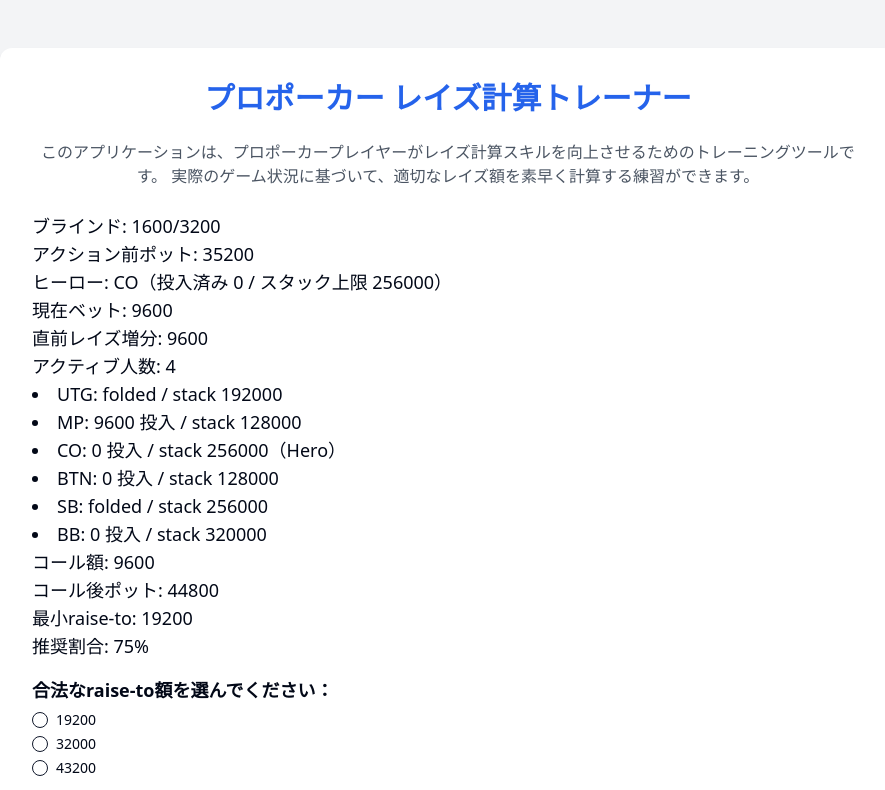
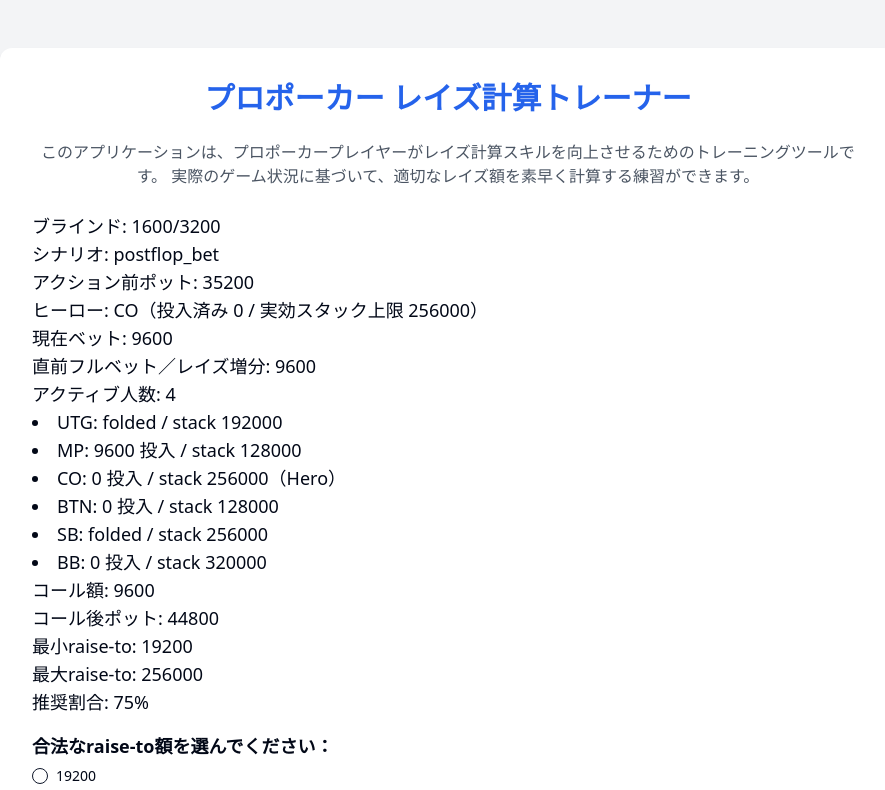
Before and after one commit to KAFKA2306/poker-raise-quiz, a React (Vite) app: page / in a window 1280 px wide. Shown: the top 790 px of the page, without its empty margins (192-1077 px from the left). Built offline with nearby package versions, Linux system fonts and the light colour scheme.

Commit message:
Use effective stack in raise quiz UI

```diff
--- a/src/components/RaiseCalculator.jsx
+++ b/src/components/RaiseCalculator.jsx
@@ -1,4 +1,4 @@
-import React, { useEffect, useState } from 'react';
+import { useEffect, useState } from 'react';
 import { Button } from "@/components/ui/button"
 import { Label } from "@/components/ui/label"
 import { RadioGroup, RadioGroupItem } from "@/components/ui/radio-group"
@@ -25,7 +25,7 @@ const RaiseCalculator = () => {
       correctRaiseTo: calculation.recommendedRaiseTo,
       currentBet: scenario.currentBet,
       minimumRaiseTo: calculation.minimumRaiseTo,
-      heroStack: scenario.heroStack,
+      heroStack: scenario.heroEffectiveStack,
       chipUnit: scenario.smallBlind,
     });
 
@@ -53,10 +53,11 @@ const RaiseCalculator = () => {
     <div className="space-y-4">
       <div className="text-lg">
         <p>ブラインド: {gameState.smallBlind}/{gameState.bigBlind}</p>
+        <p>シナリオ: {gameState.scenarioType}</p>
         <p>アクション前ポット: {gameState.potBeforeAction}</p>
-        <p>ヒーロー: {gameState.heroPosition}（投入済み {gameState.heroCommitted} / スタック上限 {gameState.heroStack}）</p>
+        <p>ヒーロー: {gameState.heroPosition}（投入済み {gameState.heroCommitted} / 実効スタック上限 {gameState.heroEffectiveStack}）</p>
         <p>現在ベット: {gameState.currentBet}</p>
-        <p>直前レイズ増分: {gameState.lastRaiseIncrement}</p>
+        <p>直前フルベット／レイズ増分: {gameState.lastRaiseIncrement}</p>
         <p>アクティブ人数: {gameState.activePlayers}</p>
         <ul className="list-disc list-inside">
           {gameState.players.map((player) => (
@@ -69,6 +70,7 @@ const RaiseCalculator = () => {
         <p>コール額: {gameState.callAmount}</p>
         <p>コール後ポット: {gameState.potAfterCall}</p>
         <p>最小raise-to: {gameState.minimumRaiseTo}</p>
+        <p>最大raise-to: {gameState.maximumRaiseTo}</p>
         <p>推奨割合: {gameState.raisePercentage}%</p>
       </div>
       <div>
```
